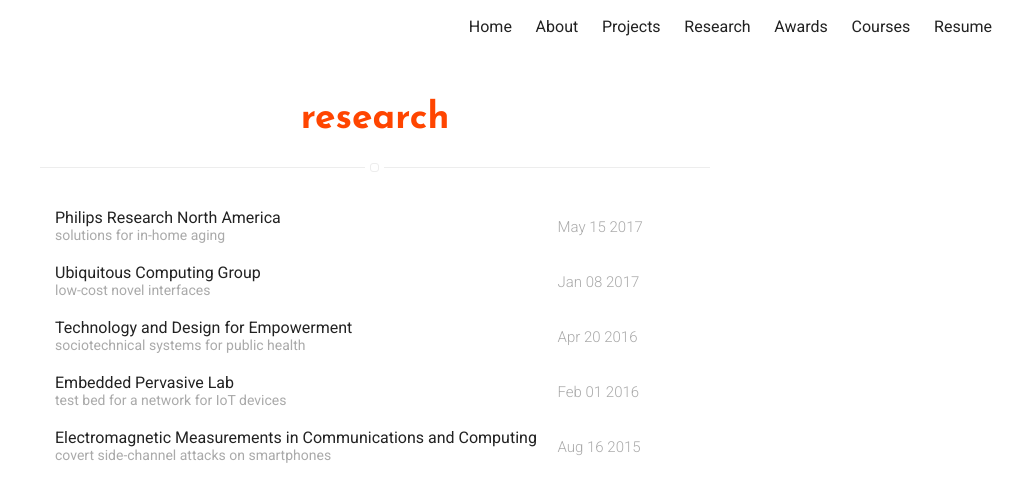
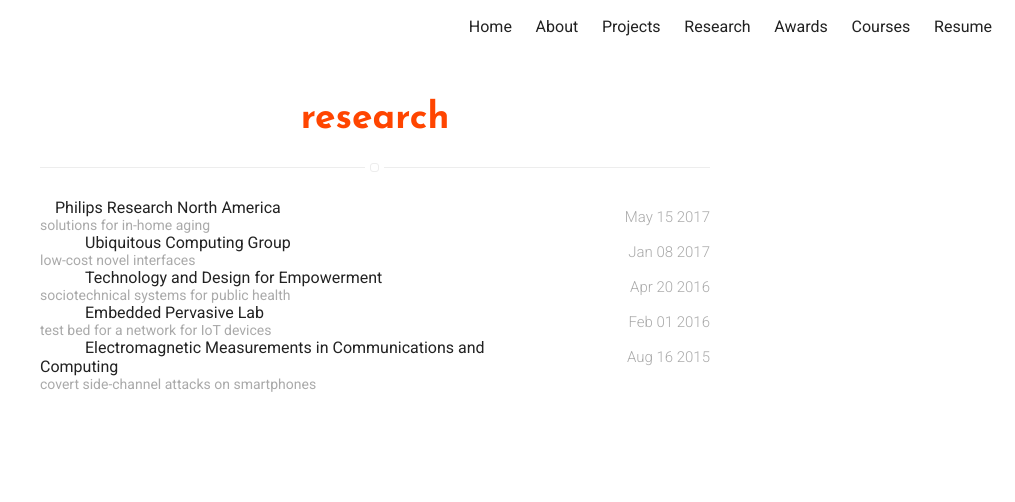
Before and after one commit to azraismail/azraismail.github.io, a Jekyll site: the page built from research.html, in a window 1280 px wide. Shown: the top 502 px of the page, without its empty margins (265-1280 px from the left). Built offline with Jekyll 4.4.1, drawn with Linux system fonts in a browser that asks for light colours.

Commit message:
Update home-blog-projects.sass

```diff
--- a/_sass/pages/home-blog-projects.sass
+++ b/_sass/pages/home-blog-projects.sass
@@ -43,7 +43,7 @@
 
     > .item > .url
         width: 100%
-        display: block
+        display: inline
         padding: 10px 30px 10px 15px
         text-decoration: none
 
@@ -79,7 +79,7 @@
         float: right
         font-weight: 300
         color: $gama
-        text-align: left
+        text-align: right
         transition: all ease-in-out .2s
 
     .item:hover .url aside
```
